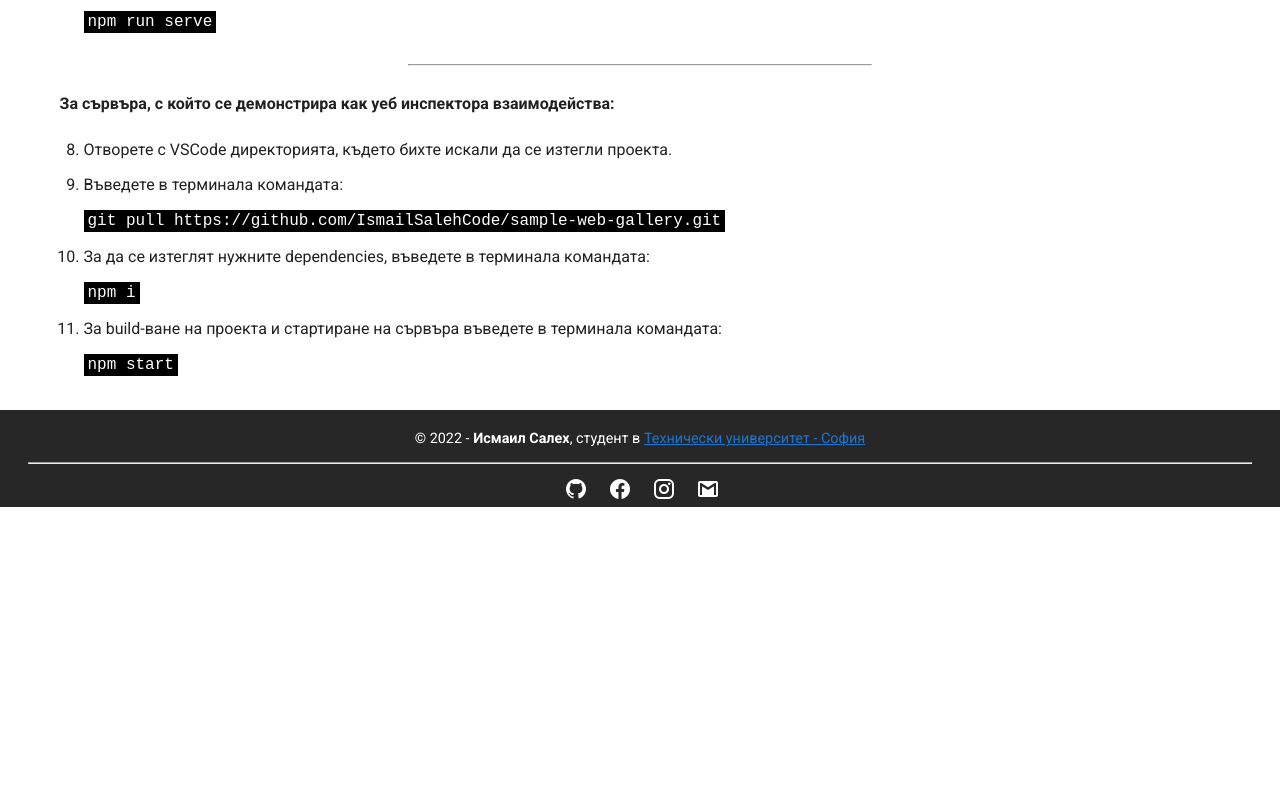
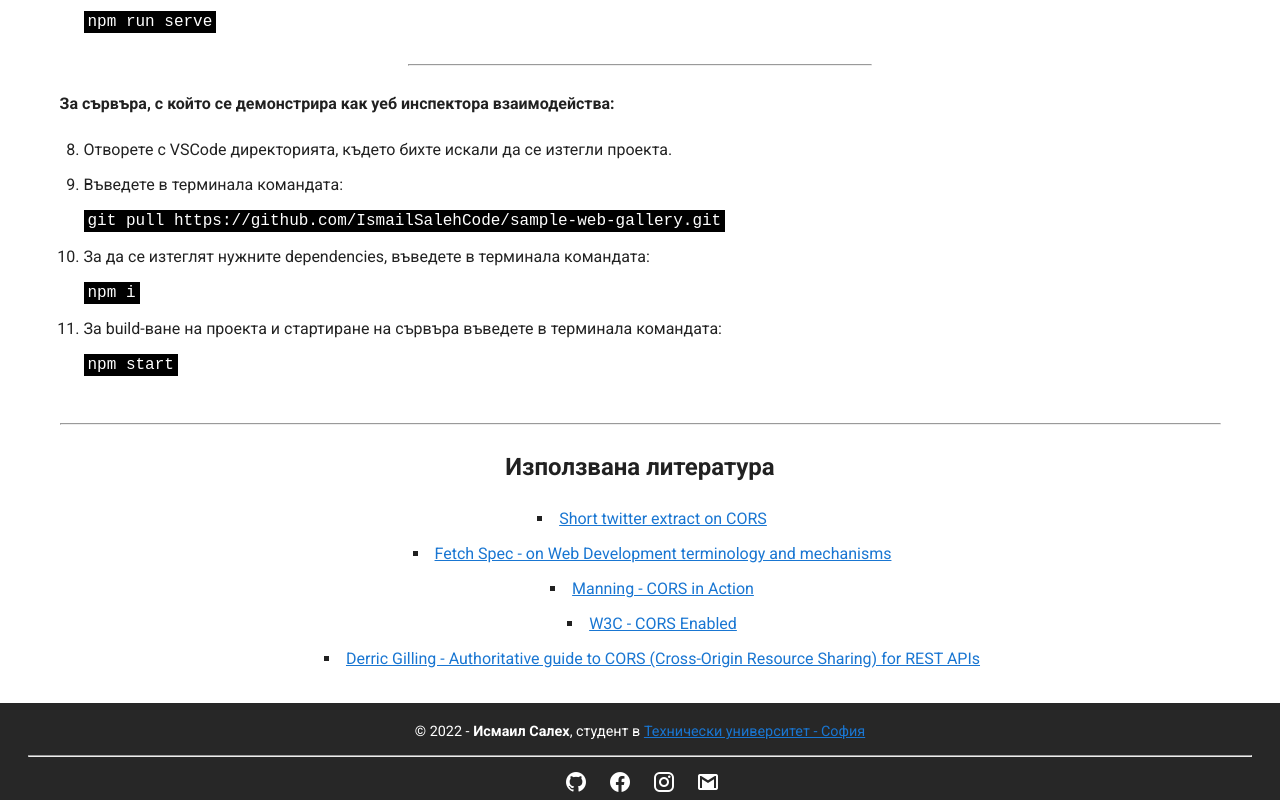
Before and after one commit to IsmailSalehCode/CORS-university_project, a Vue app: page / in a window 1280 px wide. Shown: the part 1481-2281 px from the top of the page. Before the commit the page ends 1988 px from the top, so only its background shows below. Built offline with nearby package versions, Linux system fonts and the light colour scheme.

Commit message:
used sources

```diff
--- /dev/null
+++ b/src/components/UsedSources.vue
@@ -0,0 +1,52 @@
+<template>
+  <article style="text-align:center">
+    <h2>Използвана литература</h2>
+    <p>
+        <ul class="more-line-height sources-list">
+            <li v-for="source in sources" :key="source">
+                <a :href="source.url" target="_blank">{{source.title}}</a>
+            </li>
+        </ul>
+    </p>
+  </article>
+</template>
+
+<script>
+export default {
+  data() {
+    return {
+      sources: [
+        {
+          url: "https://twitter.com/b0rk/status/822658191733510144?ref_src=twsrc%5Etfw%7Ctwcamp%5Etweetembed%7Ctwterm%5E822658191733510144%7Ctwgr%5E64480c6e7527ef48571e6e696b2f07ca03841d3d%7Ctwcon%5Es1_&ref_url=https%3A%2F%2Fcdn.embedly.com%2Fwidgets%2Fmedia.html%3Ftype%3Dtext2Fhtmlkey%3Da19fcc184b9711e1b4764040d3dc5c07schema%3Dtwitterurl%3Dhttps3A%2F%2Ftwitter.com%2Fb0rk%2Fstatus%2F822658191733510144image%3Dhttps3A%2F%2Fi.embed.ly%2F1%2Fimage3Furl3Dhttps253A252F252Fpbs.twimg.com252Fmedia252FC2qrQlZWQAAHmGL.jpg253Alarge26key3Da19fcc184b9711e1b4764040d3dc5c07",
+          title: "Short twitter extract on CORS",
+        },
+        {
+          url: "https://fetch.spec.whatwg.org/",
+          title: "Fetch Spec - on Web Development terminology and mechanisms",
+        },
+        {
+          url: "https://livebook.manning.com/book/cors-in-action/about-this-book/",
+          title: "Manning - CORS in Action",
+        },
+        {
+          url: "https://www.w3.org/wiki/CORS_Enabled",
+          title: "W3C - CORS Enabled",
+        },
+        {
+          url: "https://www.moesif.com/blog/technical/cors/Authoritative-Guide-to-CORS-Cross-Origin-Resource-Sharing-for-REST-APIs/",
+          title:
+            "Derric Gilling - Authoritative guide to CORS (Cross-Origin Resource Sharing) for REST APIs",
+        },
+      ],
+    };
+  },
+};
+</script>
+
+<style scoped>
+.sources-list {
+  text-align: center;
+  list-style-position: inside;
+  list-style-type: square;
+}
+</style>
--- a/src/views/HomePage.vue
+++ b/src/views/HomePage.vue
@@ -37,15 +37,20 @@
     <hr />
     <br />
     <InstallInstructions />
+    <br />
+    <hr />
+    <br />
+    <UsedSources />
   </v-container>
 </template>
 
 <script>
 import SiteTable from "../components/SiteTable.vue";
 import InstallInstructions from "../components/InstructionsInstall.vue";
+import UsedSources from "../components/UsedSources.vue";
 
 export default {
-  components: { SiteTable, InstallInstructions },
+  components: { SiteTable, InstallInstructions, UsedSources },
 };
 </script>
 
```
